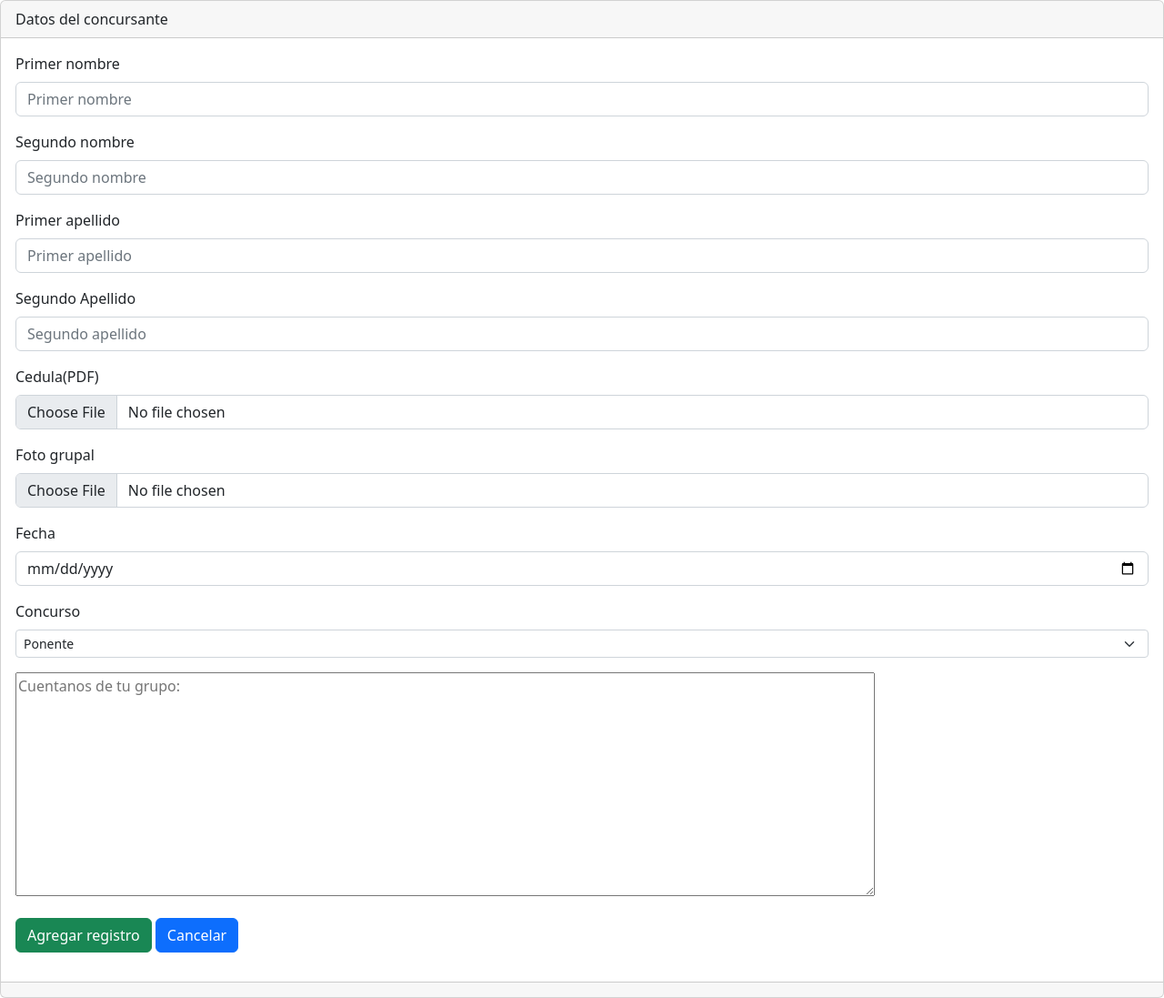
After one commit to AndresR17/Proyecto_Mussa, a PHP site: page /Formulario.php in a window 1280 px wide. The commit adds this page. Shown: the whole page at 91% size. Run offline with PHP 8.4, Linux system fonts and the light colour scheme.

Commit message:
actualizar

```diff
--- /dev/null
+++ b/Formulario.php
@@ -0,0 +1,71 @@
+<link href="https://cdn.jsdelivr.net/npm/bootstrap@5.2.1/dist/css/bootstrap.min.css" rel="stylesheet" integrity="sha384-iYQeCzEYFbKjA/T2uDLTpkwGzCiq6soy8tYaI1GyVh/UjpbCx/TYkiZhlZB6+fzT" crossorigin="anonymous">
+<div class="card">
+  <div class="card-header">
+    Datos del concursante
+  </div>
+  <div class="card-body">
+
+
+    <form action="" method="post" enctype="multipart/form-data">
+
+      <div class="mb-3">
+        <label for="" class="form-label">Primer nombre</label>
+        <input type="text" class="form-control" name="primernombre" id="" aria-describedby="helpId" placeholder="Primer nombre">
+      </div>
+
+      <div class="mb-3">
+        <label for="" class="form-label">Segundo nombre</label>
+        <input type="text" class="form-control" name="primernombre" id="" aria-describedby="helpId" placeholder="Segundo nombre">
+      </div>
+
+      <div class="mb-3">
+        <label for="" class="form-label">Primer apellido</label>
+        <input type="text" class="form-control" name="" id="" aria-describedby="helpId" placeholder="Primer apellido">
+
+      </div>
+
+      <div class="mb-3">
+        <label for="" class="form-label">Segundo Apellido</label>
+        <input type="text" class="form-control" name="" id="" aria-describedby="helpId" placeholder="Segundo apellido">
+
+      </div>
+
+      <div class="mb-3">
+        <label for="" class="form-label">Cedula(PDF)</label>
+        <input type="file" class="form-control" name="Pdf" id="pdf" aria-describedby="helpId" placeholder="Cargar archivo">
+
+      </div>
+
+      <div class="mb-3">
+        <label for="" class="form-label">Foto grupal</label>
+        <input type="file" class="form-control" name="foto" id="foto" aria-describedby="helpId" placeholder="Cargar archivo">
+
+      </div>
+
+      <div class="mb-3">
+        <label for="" class="form-label">Fecha</label>
+        <input type="date" class="form-control" name="" id="" aria-describedby="helpId" placeholder="">
+
+      </div>
+
+      <div class="mb-3">
+        <label for="idpuesto" class="form-label">Concurso</label>
+        <select class="form-select form-select-sm" name="idpusto" id="idpusto">
+          <option selected>Ponente</option>
+          <option value="">Torneo de Robotica</option>
+          <option value="">Poster</option>
+
+        </select>
+      </div>
+        <textarea name="Menaje" id="" cols="100" rows="10" placeholder="Cuentanos de tu grupo:"></textarea>
+        <br>
+        <br>
+
+      <button type="submit" class="btn btn-success">Agregar registro</button>
+      <a name="" id="" class="btn btn-primary" href="index.php" role="button">Cancelar</a>
+    </form>
+
+
+  </div>
+  <div class="card-footer text-muted"></div>
+</div>
--- /dev/null
+++ b/conec.php
@@ -0,0 +1,6 @@
+<?php
+
+$conexion =mysqli_connect('localhost','root','','Proyecto_musa');
+
+
+?>
--- /dev/null
+++ b/header.php
@@ -0,0 +1,2 @@
+
+<?php include("header.php"); ?>
```
Also changed, not shown: Guardar.php (added, +15 -0 lines), index.php (renamed from index.html, +13 -5 lines), css/styles.css.
